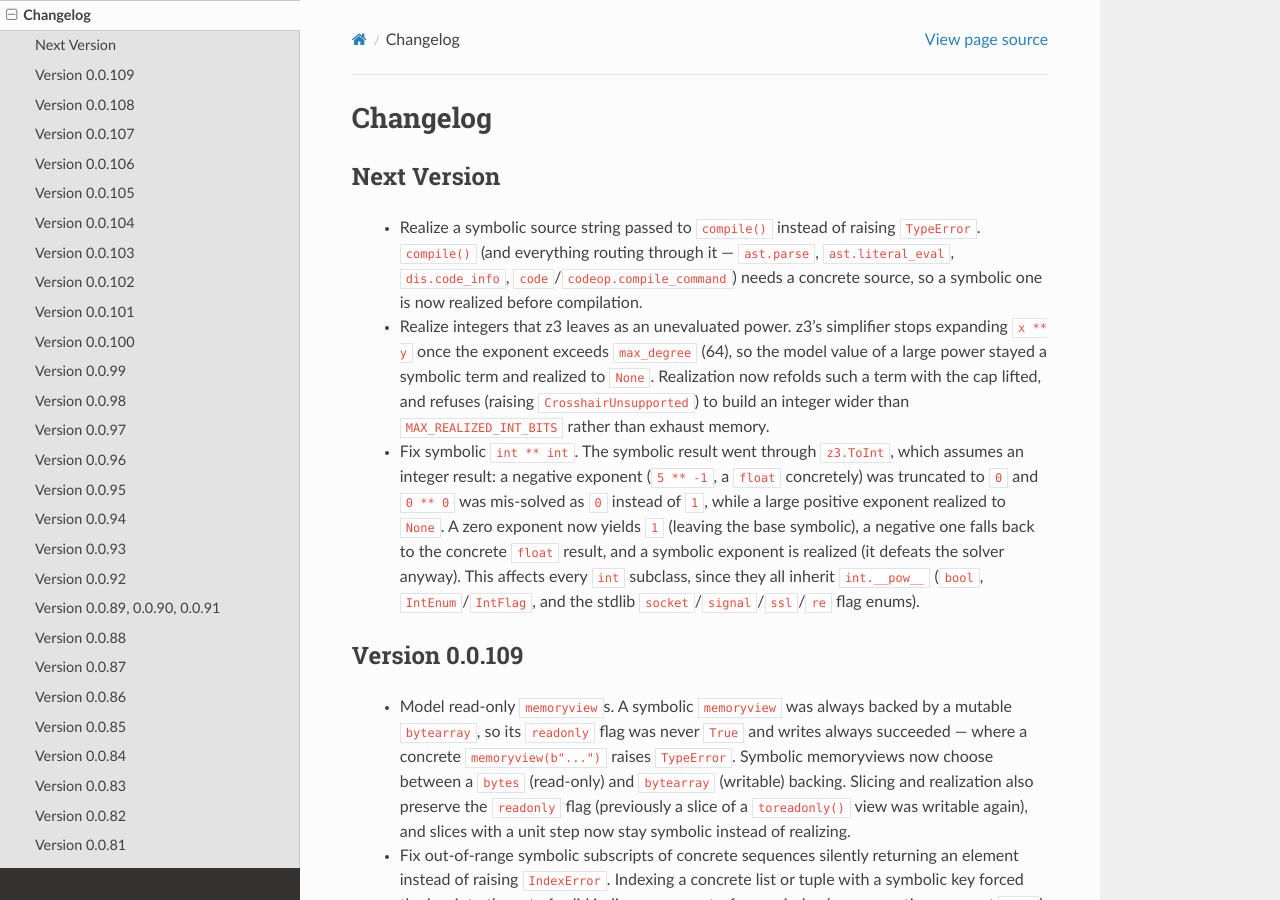
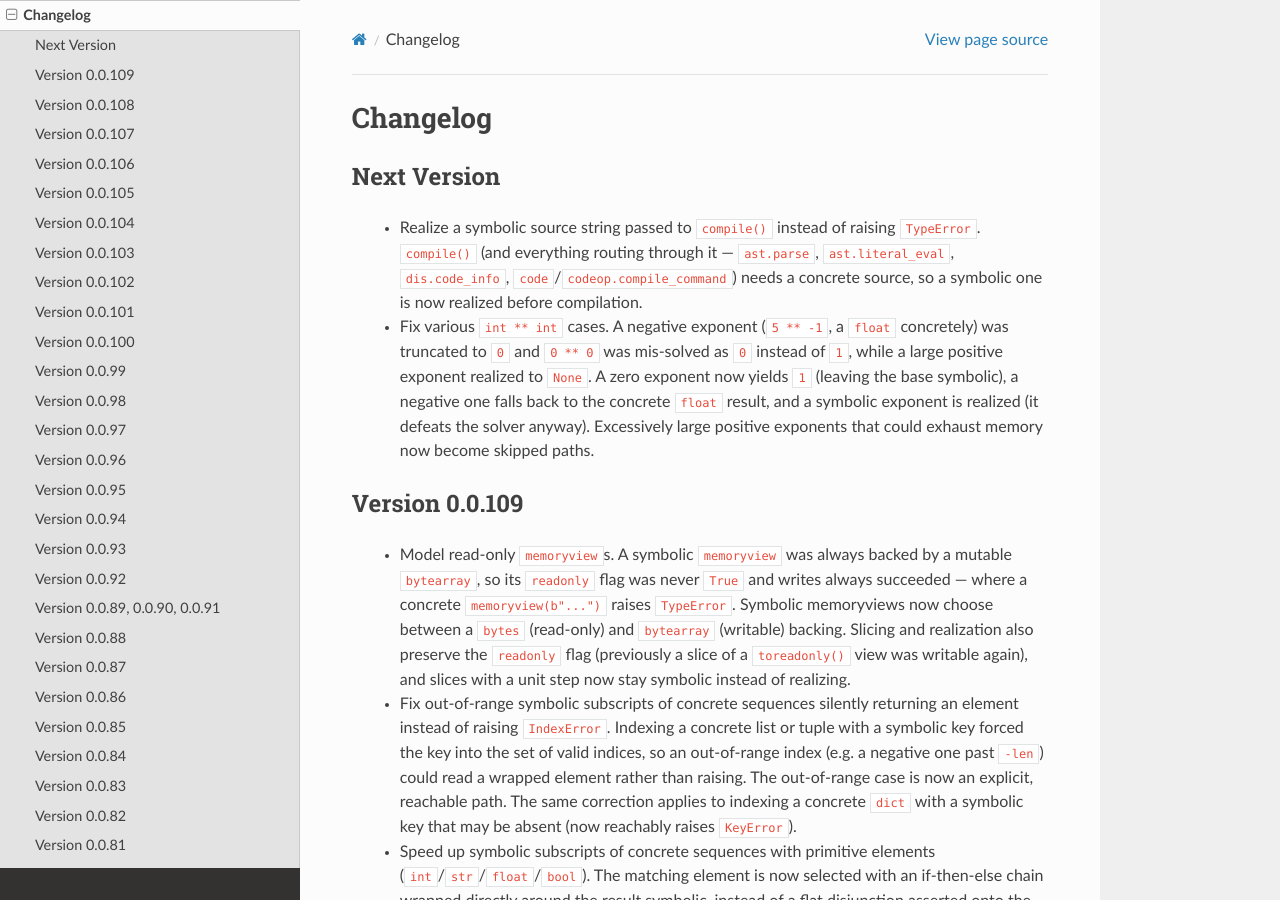
Before and after one commit to pschanely/CrossHair, a Sphinx documentation site: the page built from doc/source/changelog.rst, in a window 1280 px wide and 900 px high. Built offline with Sphinx 7.4.7 and the Read the Docs theme 3.1.0, drawn with Linux system fonts in a browser that asks for light colours; the version number is read from the project's files by our own code.

Commit message:
Simplify changelog a bit

```diff
--- a/doc/source/changelog.rst
+++ b/doc/source/changelog.rst
@@ -11,21 +11,14 @@ Next Version
    ``ast.parse``, ``ast.literal_eval``, ``dis.code_info``,
    ``code``/``codeop.compile_command``) needs a concrete source, so a symbolic
    one is now realized before compilation.
- * Realize integers that z3 leaves as an unevaluated power. z3's simplifier
-   stops expanding ``x ** y`` once the exponent exceeds ``max_degree`` (64), so
-   the model value of a large power stayed a symbolic term and realized to
-   ``None``. Realization now refolds such a term with the cap lifted, and
-   refuses (raising ``CrosshairUnsupported``) to build an integer wider than
-   ``MAX_REALIZED_INT_BITS`` rather than exhaust memory.
- * Fix symbolic ``int ** int``. The symbolic result went through ``z3.ToInt``,
-   which assumes an integer result: a negative exponent (``5 ** -1``, a
-   ``float`` concretely) was truncated to ``0`` and ``0 ** 0`` was mis-solved as
-   ``0`` instead of ``1``, while a large positive exponent realized to ``None``.
+ * Fix various ``int ** int`` cases. A negative exponent
+   (``5 ** -1``, a ``float`` concretely) was truncated to ``0`` and ``0 ** 0``
+   was mis-solved as ``0`` instead of ``1``, while a large positive exponent
+   realized to ``None``.
    A zero exponent now yields ``1`` (leaving the base symbolic), a negative one
    falls back to the concrete ``float`` result, and a symbolic exponent is
-   realized (it defeats the solver anyway). This affects every ``int`` subclass,
-   since they all inherit ``int.__pow__`` (``bool``, ``IntEnum``/``IntFlag``, and
-   the stdlib ``socket``/``signal``/``ssl``/``re`` flag enums).
+   realized (it defeats the solver anyway). Excessively large positive exponents
+   that could exhaust memory now become skipped paths.
 
 
 Version 0.0.109
```
